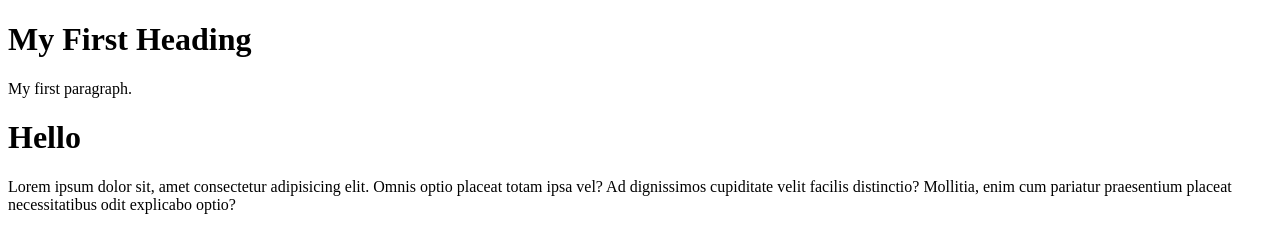
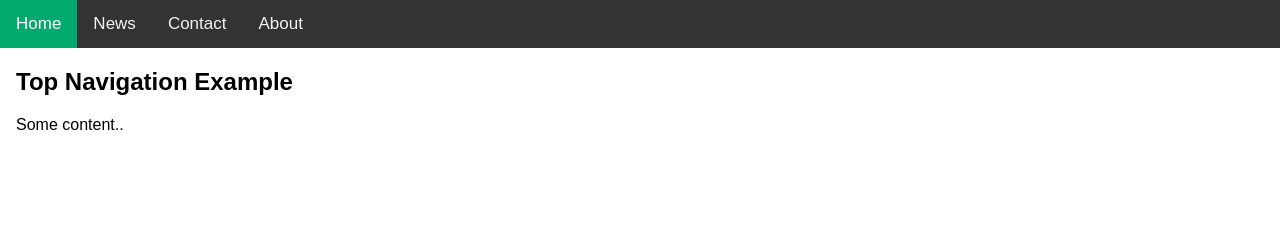
Before and after one commit to its-joy/MSDC507-Gluessel-HP, a plain HTML site: page index.html in a window 1280 px wide. Drawn offline with Linux system fonts and the light colour scheme.

Commit message:
Update index.html

```diff
--- a/index.html
+++ b/index.html
@@ -1,14 +1,51 @@
 <!DOCTYPE html>
 <html>
 <head>
-<title>Page Title</title>
+<meta name="viewport" content="width=device-width, initial-scale=1">
+<style>
+body {
+  margin: 0;
+  font-family: Arial, Helvetica, sans-serif;
+}
+
+.topnav {
+  overflow: hidden;
+  background-color: #333;
+}
+
+.topnav a {
+  float: left;
+  color: #f2f2f2;
+  text-align: center;
+  padding: 14px 16px;
+  text-decoration: none;
+  font-size: 17px;
+}
+
+.topnav a:hover {
+  background-color: #ddd;
+  color: black;
+}
+
+.topnav a.active {
+  background-color: #04AA6D;
+  color: white;
+}
+</style>
 </head>
 <body>
 
-<h1>My First Heading</h1>
-<p>My first paragraph.</p>
+<div class="topnav">
+  <a class="active" href="#home">Home</a>
+  <a href="#news">News</a>
+  <a href="#contact">Contact</a>
+  <a href="#about">About</a>
+</div>
+
+<div style="padding-left:16px">
+  <h2>Top Navigation Example</h2>
+  <p>Some content..</p>
+</div>
 
 </body>
-    <h1>Hello</h1>
-    <p>Lorem ipsum dolor sit, amet consectetur adipisicing elit. Omnis optio placeat totam ipsa vel? Ad dignissimos cupiditate velit facilis distinctio? Mollitia, enim cum pariatur praesentium placeat necessitatibus odit explicabo optio?</p>
 </html>
```
